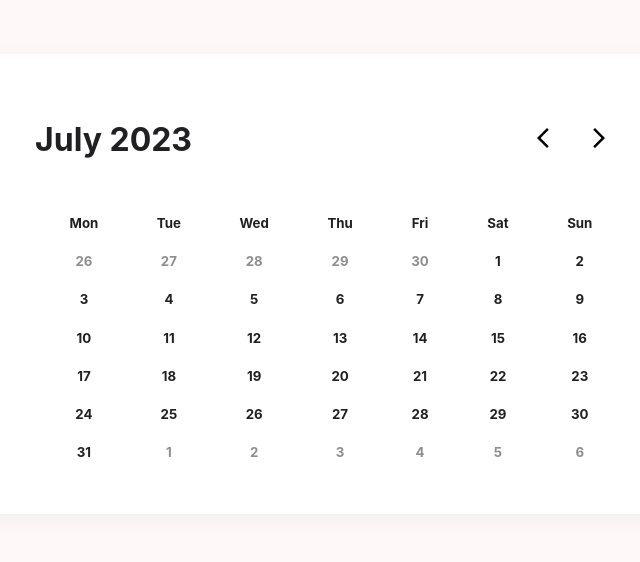
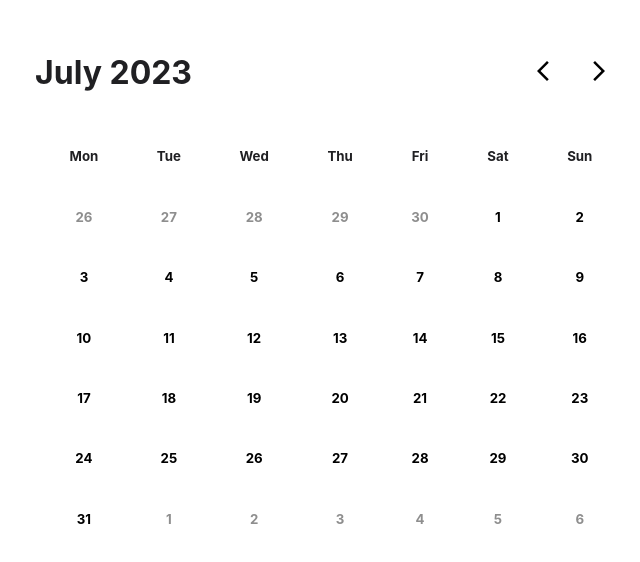
Before and after one commit to Ann-c-Tseng/CalendarViewer, a React (Create React App) app in the folder reactcalendar/: page / in a window 1280 px wide. Shown: the part 116-678 px from the top of the page, without its empty margins (309-949 px from the left). Built offline with nearby package versions, Linux system fonts and the light colour scheme.

Commit message:
correctly formatted generated future and prior months in relation to current month date buttons

```diff
--- a/reactcalendar/src/Components/Calendar/Calendar.js
+++ b/reactcalendar/src/Components/Calendar/Calendar.js
@@ -2,13 +2,13 @@ import React from 'react';
 import '../Stylings/Calendar.css';
 import ArrowBackIosNewIcon from '@mui/icons-material/ArrowBackIosNew';
 import ArrowForwardIosIcon from '@mui/icons-material/ArrowForwardIos';
-import {getYear, getMonth, getMonthNum, dayDisplay, priorMonthDays, futureMonthDays} from '../Calendar/DateFunctions.js';
+import {getYear, getMonthName, getMonthNum, dayDisplay, priorMonthDays, futureMonthDays} from '../Calendar/DateFunctions.js';
 
 class Calendar extends React.Component {
     render() {
         //Current year and month
         var year = getYear();
-        var month = getMonth();
+        var month = getMonthName();
         var monthNum = getMonthNum();
 
         //Testing edge case:
@@ -30,60 +30,59 @@ class Calendar extends React.Component {
                 <div className="daysDisplay">
                     <div className="weekDayDiv" id="day1Div">
                         <h5>Mon</h5>
-                        {/*Todo: insert prior month days/future month days before and after (respectively) dayDisplay is called!*/}
-                        <h5 className="priorMonthValue">{priorMonthDays(1, monthNum, year)}</h5>
+                        {priorMonthDays(1, monthNum, year)}
                         {dayDisplay(1, monthNum, year).map((num) => {
-                            return <h5>{num}</h5>;
+                            return <button className="currentMonthValue"><h5>{num}</h5></button>;
                         })}
-                        <h5 className="futureMonthValue">{futureMonthDays(1, monthNum, year)}</h5>
+                        {futureMonthDays(1, monthNum, year)}
                     </div>
                     <div className="weekDayDiv" id="day2Div">
                         <h5>Tue</h5>
-                        <h5 className="priorMonthValue">{priorMonthDays(2, monthNum, year)}</h5>
+                        {priorMonthDays(2, monthNum, year)}
                         {dayDisplay(2, monthNum, year).map((num) => {
-                            return <h5>{num}</h5>;
+                            return <button className="currentMonthValue"><h5>{num}</h5></button>;
                         })}
-                        <h5 className="futureMonthValue">{futureMonthDays(2, monthNum, year)}</h5>
+                        {futureMonthDays(2, monthNum, year)}
                     </div>
                     <div className="weekDayDiv" id="day3Div">
                         <h5>Wed</h5>
-                        <h5 className="priorMonthValue">{priorMonthDays(3, monthNum, year)}</h5>
+                        {priorMonthDays(3, monthNum, year)}
                         {dayDisplay(3, monthNum, year).map((num) => {
-                            return <h5>{num}</h5>;
+                            return <button className="currentMonthValue"><h5>{num}</h5></button>;
                         })}
-                        <h5 className="futureMonthValue">{futureMonthDays(3, monthNum, year)}</h5>
+                        {futureMonthDays(3, monthNum, year)}
                     </div>
                     <div className="weekDayDiv" id="day4Div">
                         <h5>Thu</h5>
-                        <h5 className="priorMonthValue">{priorMonthDays(4, monthNum, year)}</h5>
+                        {priorMonthDays(4, monthNum, year)}
                         {dayDisplay(4, monthNum, year).map((num) => {
-                            return <h5>{num}</h5>;
+                            return <button className="currentMonthValue"><h5>{num}</h5></button>;
                         })}
-                        <h5 className="futureMonthValue">{futureMonthDays(4, monthNum, year)}</h5>
+                        {futureMonthDays(4, monthNum, year)}
                     </div>
                     <div className="weekDayDiv" id="day5Div">
                         <h5>Fri</h5>
-                        <h5 className="priorMonthValue">{priorMonthDays(5, monthNum, year)}</h5>
+                        {priorMonthDays(5, monthNum, year)}
                         {dayDisplay(5, monthNum, year).map((num) => {
-                            return <h5>{num}</h5>;
+                            return <button className="currentMonthValue"><h5>{num}</h5></button>;
                         })}
-                        <h5 className="futureMonthValue">{futureMonthDays(5, monthNum, year)}</h5>
+                        {futureMonthDays(5, monthNum, year)}
                     </div>
                     <div className="weekDayDiv" id="day6Div">
                         <h5>Sat</h5>
-                        <h5 className="priorMonthValue">{priorMonthDays(6, monthNum, year)}</h5>
+                        {priorMonthDays(6, monthNum, year)}
                         {dayDisplay(6, monthNum, year).map((num) => {
-                            return <h5>{num}</h5>;
+                            return <button className="currentMonthValue"><h5>{num}</h5></button>;
                         })}
-                        <h5 className="futureMonthValue">{futureMonthDays(6, monthNum, year)}</h5>
+                        {futureMonthDays(6, monthNum, year)}
                     </div>
                     <div className="weekDayDiv" id="day7Div">
                         <h5>Sun</h5>
-                        <h5 className="priorMonthValue">{priorMonthDays(7, monthNum, year)}</h5>
+                        {priorMonthDays(7, monthNum, year)}
                         {dayDisplay(7, monthNum, year).map((num) => {
-                            return <h5>{num}</h5>;
+                            return <button className="currentMonthValue"><h5>{num}</h5></button>;
                         })}
-                        <h5 className="futureMonthValue">{futureMonthDays(7, monthNum, year)}</h5>
+                        {futureMonthDays(7, monthNum, year)}
                     </div>
                 </div>
             </div>
--- a/reactcalendar/src/Components/Calendar/DateFunctions.js
+++ b/reactcalendar/src/Components/Calendar/DateFunctions.js
@@ -1,52 +1,7 @@
 const theDate = new Date();
-
-export function getYear() {
-    var year = theDate.getFullYear();
-    return year;
-}
-
-export function getMonth() {
-    var monthNum = getMonthNum();
-    if(monthNum === 1) {
-        return "January";
-    } else if(monthNum === 2) {
-        return "February";
-    } else if(monthNum === 3) {
-        return "March";
-    } else if(monthNum === 4) {
-        return "April";
-    } else if(monthNum === 5) {
-        return "May";
-    } else if(monthNum === 6) {
-        return "June";
-    } else if(monthNum === 7) {
-        return "July";
-    } else if(monthNum === 8) {
-        return "August";
-    } else if(monthNum === 9) {
-        return "September";
-    } else if(monthNum === 10) {
-        return "October";
-    } else if(monthNum === 11) {
-        return "November";
-    }else {
-        return "December";
-    }
-}
 
 function isLeapYear(year) {
     return ((year % 4 === 0) && (year % 100 !== 0)) || (year % 400 === 0);
-}
-
-export function getMonthNum() {
-    var month = theDate.getMonth();
-    return month+1; //Prevent 0 being Jan and so on
-}
-
-export function getDay() {
-    var day = theDate.getDate();
-    var weekDay = theDate.toString().slice(0,3);
-    return [day, weekDay];
 }
 
 function findPairs(month, weekDayInt, year) {
@@ -141,21 +96,7 @@ function getDaysArray(monthNum, yearNum) {
     return dayPairs;
 }
 
-export function dayDisplay(weekDay, month, year) {
-    var arr = getDaysArray(month, year);
-    var dayArr = [];
-
-    for(var i = 0; i < arr.length; i++) {
-        if(arr[i][1] === weekDay) {
-            // console.log("the weekday: " + arr[i][1])
-            // console.log("the date: " + arr[i][0])
-            dayArr.push(arr[i][0]);
-        }
-    }
-    return dayArr;
-}
-
-export function priorMonthDays(weekDay, month, year) {
+function priorMonthDaysHelper(weekDay, month, year) {
     var currentMonth = month;
     var currentYear = year;
     var previousMonth = currentMonth-1;
@@ -225,7 +166,7 @@ export function priorMonthDays(weekDay, month, year) {
     return valueFill[weekDay-1];
 }
 
-export function futureMonthDays(weekDay, month, year) {
+function futureMonthDaysHelper(weekDay, month, year) {
     var currentMonth = month;
     var currentYear = year;
     var futureMonth = currentMonth+1;
@@ -240,7 +181,7 @@ export function futureMonthDays(weekDay, month, year) {
     var valueFill = [1, 2, 3, 4, 5, 6];
 
     if(endingWeekDay === 7) {
-        return [];
+        return "";
     }
 
     if(endingWeekDay === 1) {
@@ -264,11 +205,83 @@ export function futureMonthDays(weekDay, month, year) {
 
     //Find out what the first week day to be filled, that way we can get the index of the array's
     //return value. Starting from 0 each time in valueFill array when filling.
-    console.log(valueFill.length);
     var firstWeekDayFilled = 7-valueFill.length+1;
     if(valueFill.length + weekDay > 7) {
         return valueFill[weekDay-firstWeekDayFilled];
     } else {
-        return [];
+        return "";
     }
 }
+
+export function dayDisplay(weekDay, month, year) {
+    var arr = getDaysArray(month, year);
+    var dayArr = [];
+
+    for(var i = 0; i < arr.length; i++) {
+        if(arr[i][1] === weekDay) {
+            // console.log("the weekday: " + arr[i][1])
+            // console.log("the date: " + arr[i][0])
+            dayArr.push(arr[i][0]);
+        }
+    }
+    return dayArr;
+}
+
+export function futureMonthDays(weekDay, month, year) {
+    var dayVal = futureMonthDaysHelper(weekDay, month, year);
+    if(dayVal !== "") {
+        return(
+            <h5 className="futureMonthValue">{dayVal}</h5>
+        )
+    }
+    return "";
+}
+
+export function priorMonthDays(weekDay, month, year) {
+    var dayVal = priorMonthDaysHelper(weekDay, month, year);
+    if(dayVal !== undefined) {
+        return(
+            <h5 className="priorMonthValue">{dayVal}</h5>
+        )
+    }
+    return "";
+}
+
+export function getYear() {
+    var year = theDate.getFullYear();
+    return year;
+}
+
+export function getMonthName() {
+    var monthNum = getMonthNum();
+    if(monthNum === 1) {
+        return "January";
+    } else if(monthNum === 2) {
+        return "February";
+    } else if(monthNum === 3) {
+        return "March";
+    } else if(monthNum === 4) {
+        return "April";
+    } else if(monthNum === 5) {
+        return "May";
+    } else if(monthNum === 6) {
+        return "June";
+    } else if(monthNum === 7) {
+        return "July";
+    } else if(monthNum === 8) {
+        return "August";
+    } else if(monthNum === 9) {
+        return "September";
+    } else if(monthNum === 10) {
+        return "October";
+    } else if(monthNum === 11) {
+        return "November";
+    }else {
+        return "December";
+    }
+}
+
+export function getMonthNum() {
+    var month = theDate.getMonth();
+    return month+1; //Allow January to be "1", instead of "0"
+}
--- a/reactcalendar/src/Components/Stylings/Calendar.css
+++ b/reactcalendar/src/Components/Stylings/Calendar.css
@@ -37,6 +37,22 @@
     justify-content: space-evenly;
 }
 
+.weekDayDiv {
+    display: flex;
+    flex-direction: column;
+}
+
 .priorMonthValue, .futureMonthValue {
     color: rgb(142, 142, 142);
 }
+
+.currentMonthValue {
+    background-color: transparent;
+    border-width: 0;
+    font-family: inherit;
+    font-size: inherit;
+    font-style: inherit;
+    font-weight: inherit;
+    line-height: inherit;
+    padding: 0;
+}
```
